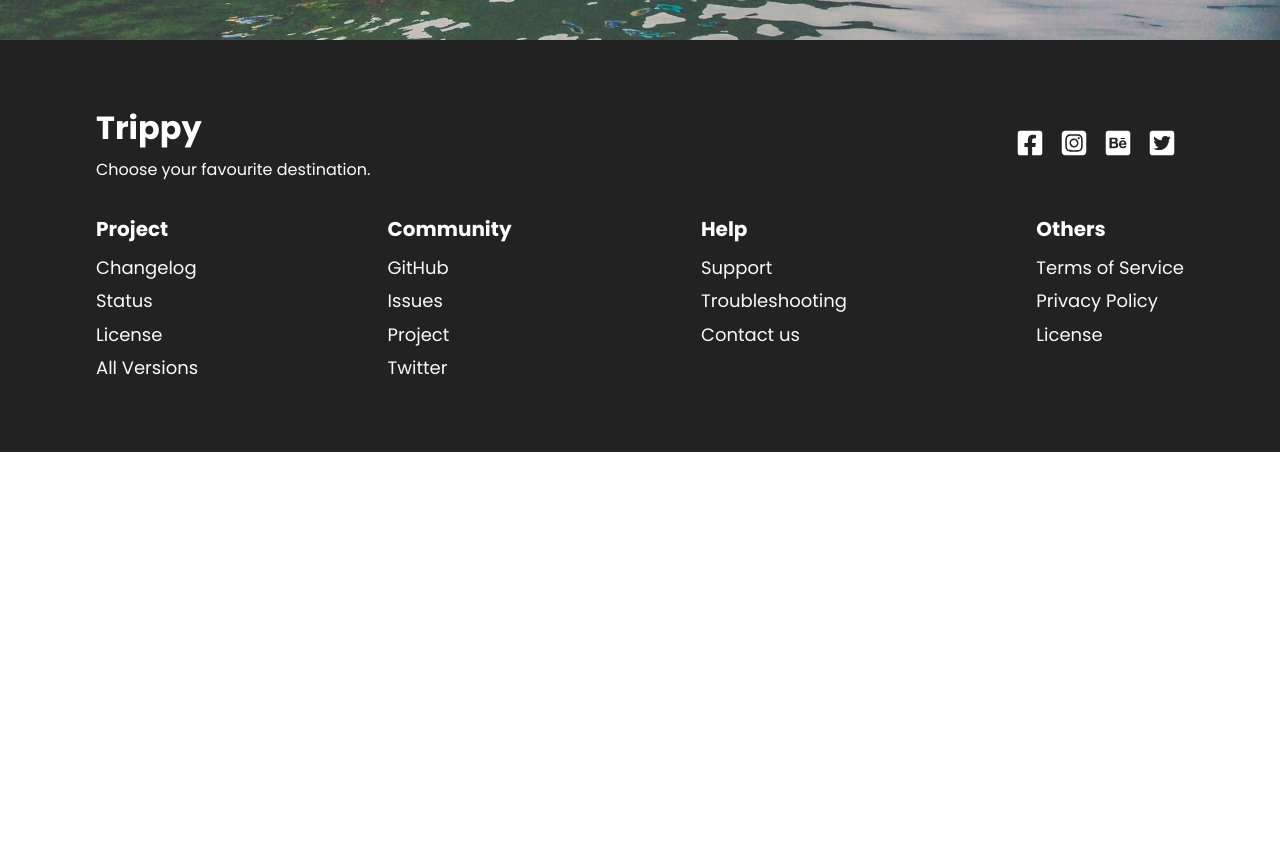
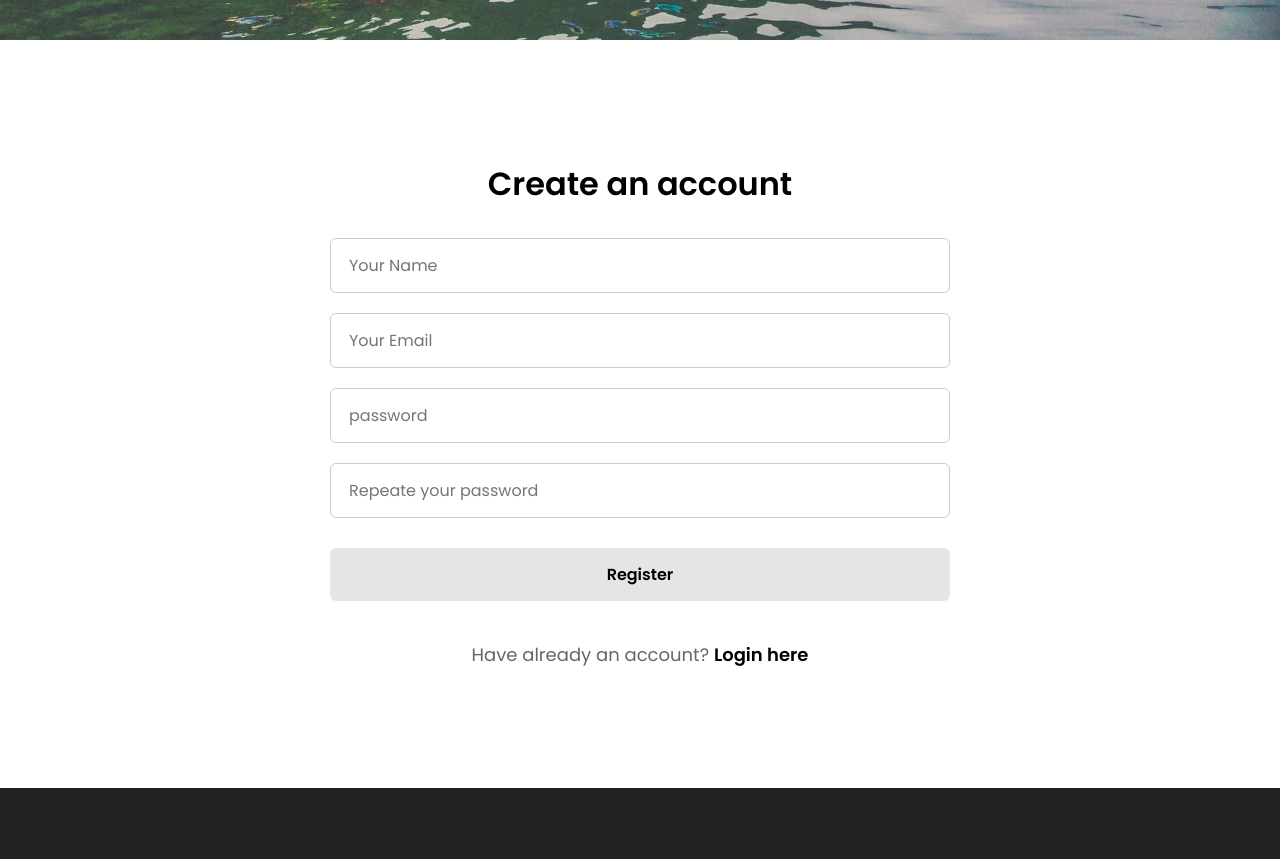
Before and after one commit to nagham-aljawish/Trippy, a React (Vite) app: page /auth in a window 1280 px wide. Shown: the part 760-1619 px from the top of the page. Before the commit the page ends 1212 px from the top, so only its background shows below. Built offline with nearby package versions, Linux system fonts and the light colour scheme.

Commit message:
build form about sign up page

```diff
--- a/src/components/Form/Form.css
+++ b/src/components/Form/Form.css
@@ -55,3 +55,18 @@
   min-height: 100px;
   resize: vertical;
 }
+.form-footer {
+  margin-top: 20px;
+  font-size: 18px;
+  color: #666;
+}
+
+.form-footer a {
+  color: black;
+  font-weight: 600;
+  text-decoration: none;
+}
+
+.form-footer a:hover {
+  text-decoration: underline;
+}
--- a/src/components/Form/Form.jsx
+++ b/src/components/Form/Form.jsx
@@ -1,6 +1,6 @@
 import './Form.css'
 
-const Form = ({title ,fields, buttonText, onSubmit}) => {
+const Form = ({title ,fields, buttonText, onSubmit , footerText, footerLink, footerLinkText}) => {
   return (
     <div className="form-section">
         <h3>{title}</h3>
@@ -24,6 +24,11 @@ const Form = ({title ,fields, buttonText, onSubmit}) => {
   )
 )}
          <button type="submit">{buttonText}</button>
+      {footerText && (
+          <p className="form-footer">
+            {footerText} <a href={footerLink}>{footerLinkText}</a>
+          </p>
+        )}
       </form>
     </div>
   )
--- a/src/pages/Auth.jsx
+++ b/src/pages/Auth.jsx
@@ -2,6 +2,7 @@ import React from 'react'
 import { Link, Outlet } from 'react-router-dom'
 import Header from '../components/Header/Header'
 import Hero from '../components/Hero/Hero'
+import Form from '../components/Form/Form'
 
 /*const Auth = () => {
   return (
@@ -16,11 +17,31 @@ import Hero from '../components/Hero/Hero'
 
 export default Auth*/
 const Auth = () => {
+      const fields = [
+    { name: "name", type: "text", placeholder: "Your Name" },
+    { name: "email", type: "email", placeholder: "Your Email" },
+    { name: "password", type: "password", placeholder: "password" },
+    { name: "confirmPassword", type: "password", placeholder: "Repeate your password" },
+  ]
+
+  const handleSubmit = (e) => {
+    e.preventDefault()
+    console.log("Form submitted")
+  }
   return (
      <div>
     <Header>
     <Hero bgImage="/assets/img/contact.jpg" title="Sign Up" />
     </Header>
+    <Form
+  title="Create an account"
+  fields={fields}
+  buttonText="Register"
+  onSubmit={handleSubmit}
+  footerText="Have already an account?"
+  footerLink="/login"
+  footerLinkText="Login here"
+/>
     </div>
   )
 }
```
